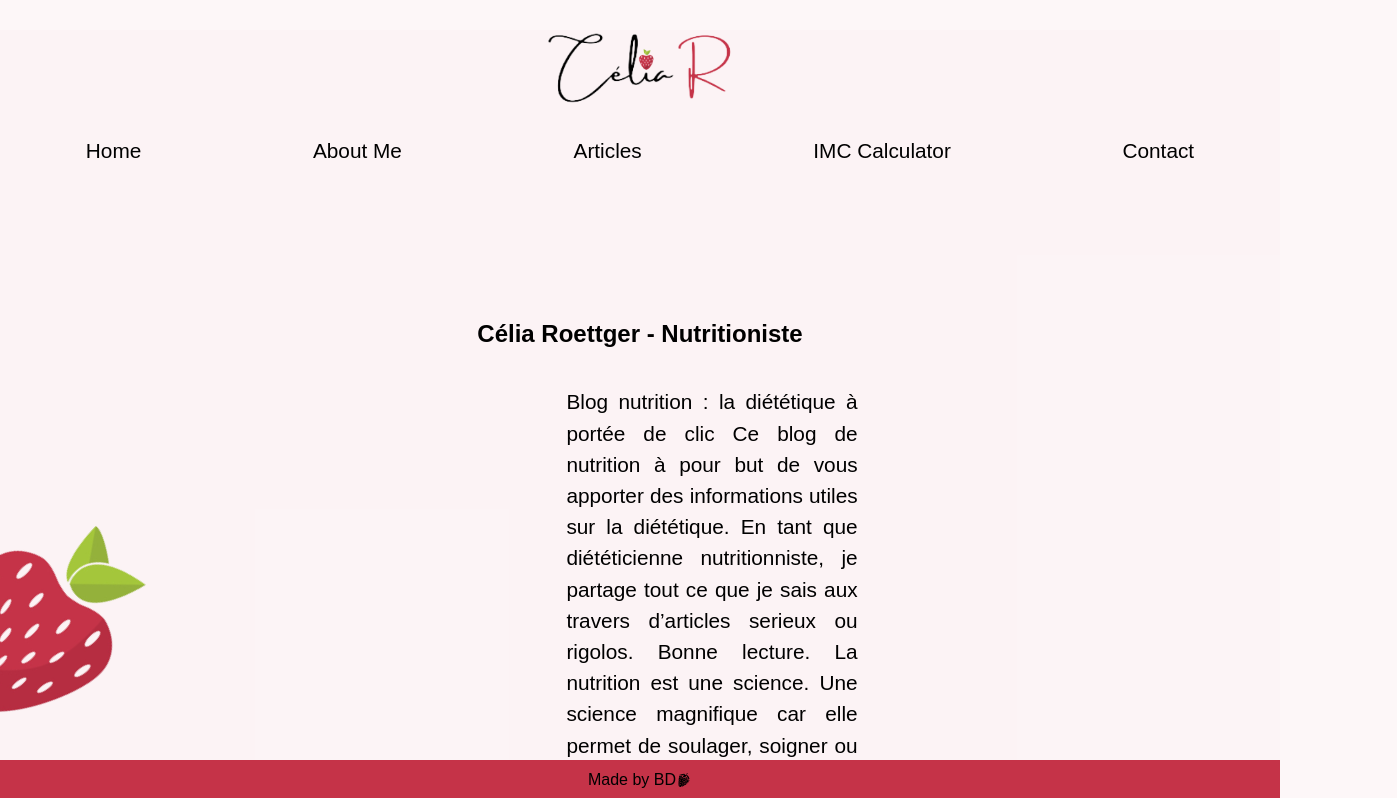
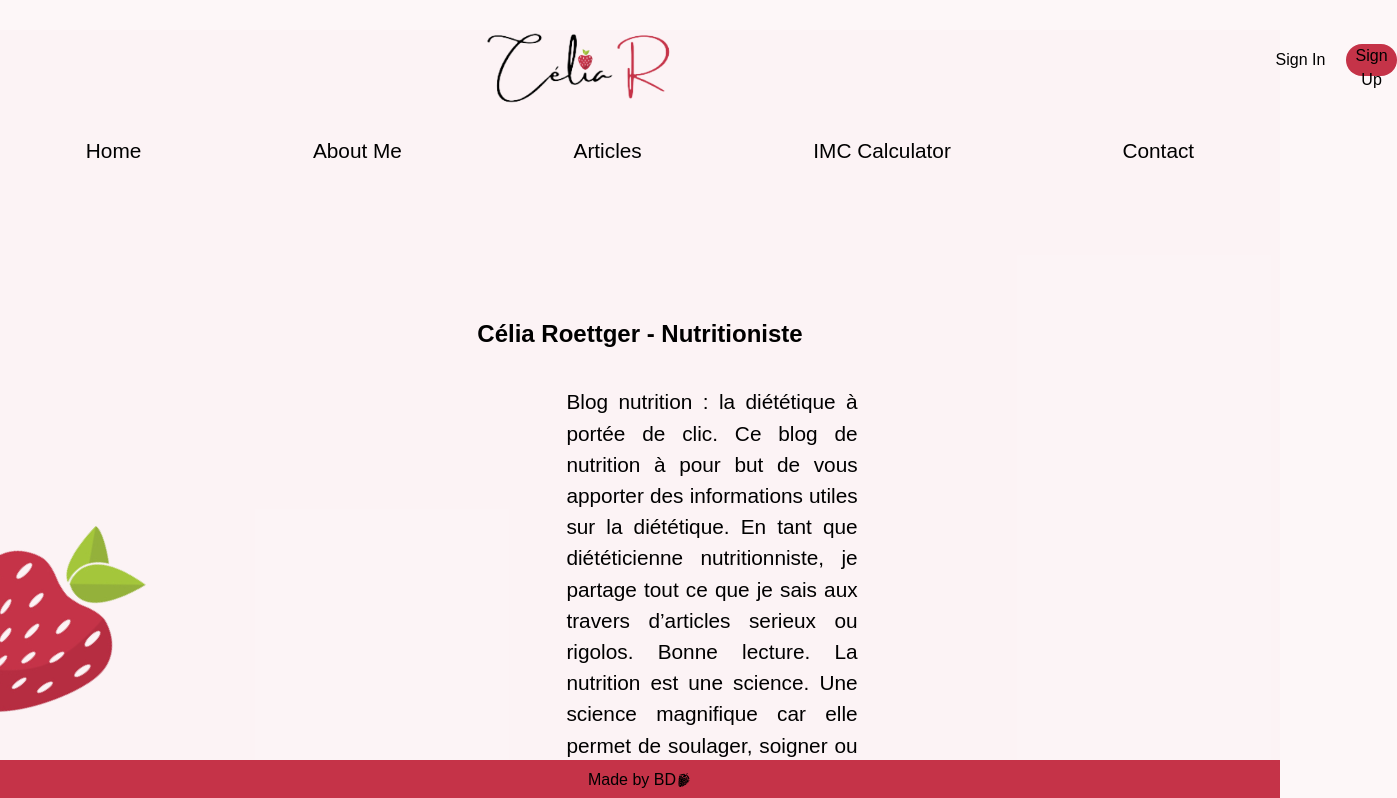
Before and after one commit to Benjamin-Dervieux/Cece-website, a Next.js app: page / in a window 1280 px wide. Shown: the top 798 px of the page, 1397 px wide, since content can reach past the window. Built offline with nearby package versions, Linux system fonts and the light colour scheme; no server answers.

Commit message:
display login button

```diff
--- a/components/Header/Header.jsx
+++ b/components/Header/Header.jsx
@@ -6,7 +6,8 @@ import { MdArrowDropDown } from "react-icons/md";
 const Header = () => {
   return (
     <div className={style.mainHeaderContainer}>
-      <div className={style.logoContainer}>
+      <div className={style.logoLoginWrapper}>
+        <div className={style.logoContainer}></div>
         <Link href="/home">
           <img
             className={style.logo}
@@ -14,6 +15,20 @@ const Header = () => {
             alt="logo Célia Roettger"
           />
         </Link>
+        <div className={style.displayLogin}>
+          <div className={style.loginContainer}>
+            <div className={style.signIn}>
+              <button className={style.signInBtn} type="button">
+                Sign In
+              </button>
+            </div>
+            <div className={style.signUp}>
+              <button className={style.signUpBtn} type="button">
+                Sign Up
+              </button>
+            </div>
+          </div>
+        </div>
       </div>
       <div className={style.mainNavContainer}>
         <nav className={style.navContainer}>
--- a/components/Header/Header.module.css
+++ b/components/Header/Header.module.css
@@ -1,12 +1,33 @@
-.logoContainer {
+.logoLoginWrapper {
   display: flex;
   justify-content: center;
+  gap: 600px;
+  align-items: center;
   margin-top: 30px;
 }
 
 .logo {
   width: 15%;
   cursor: pointer;
+}
+
+.loginContainer {
+  display: flex;
+  flex-direction: row;
+  justify-content: space-between;
+  gap: 20px;
+}
+
+.signInBtn {
+  width: 4vw;
+  height: 4vh;
+}
+
+.signUpBtn {
+  width: 4vw;
+  height: 4vh;
+  background-color: #c53348;
+  border-radius: 40px;
 }
 
 .ul {
--- a/pages/index.js
+++ b/pages/index.js
@@ -13,7 +13,7 @@ export default function Home() {
           <div className={style.content}>
             <div>
               <p className={style.presentation}>
-                Blog nutrition : la diététique à portée de clic Ce blog de
+                Blog nutrition : la diététique à portée de clic. Ce blog de
                 nutrition à pour but de vous apporter des informations utiles
                 sur la diététique. En tant que diététicienne nutritionniste, je
                 partage tout ce que je sais aux travers d’articles serieux ou
```
